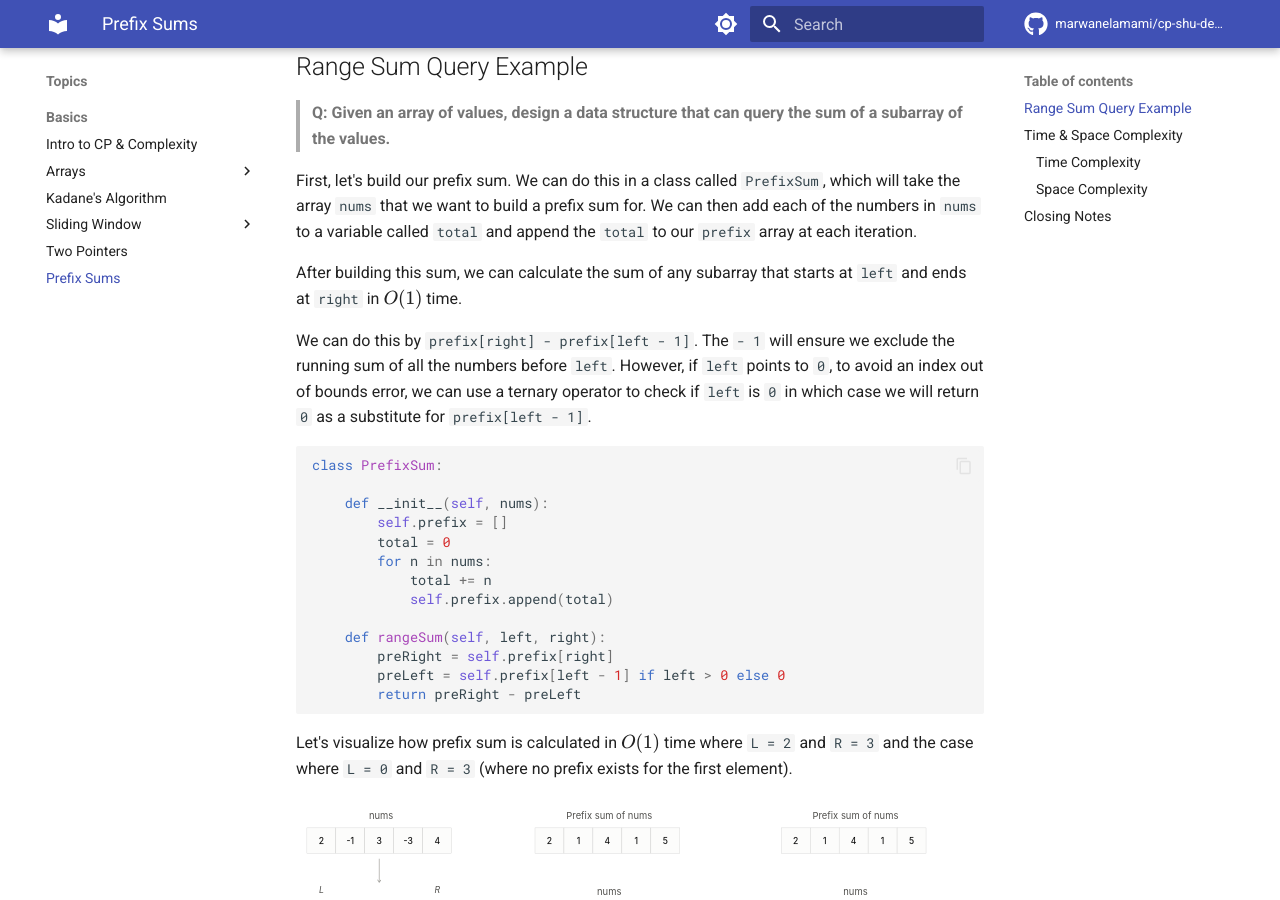
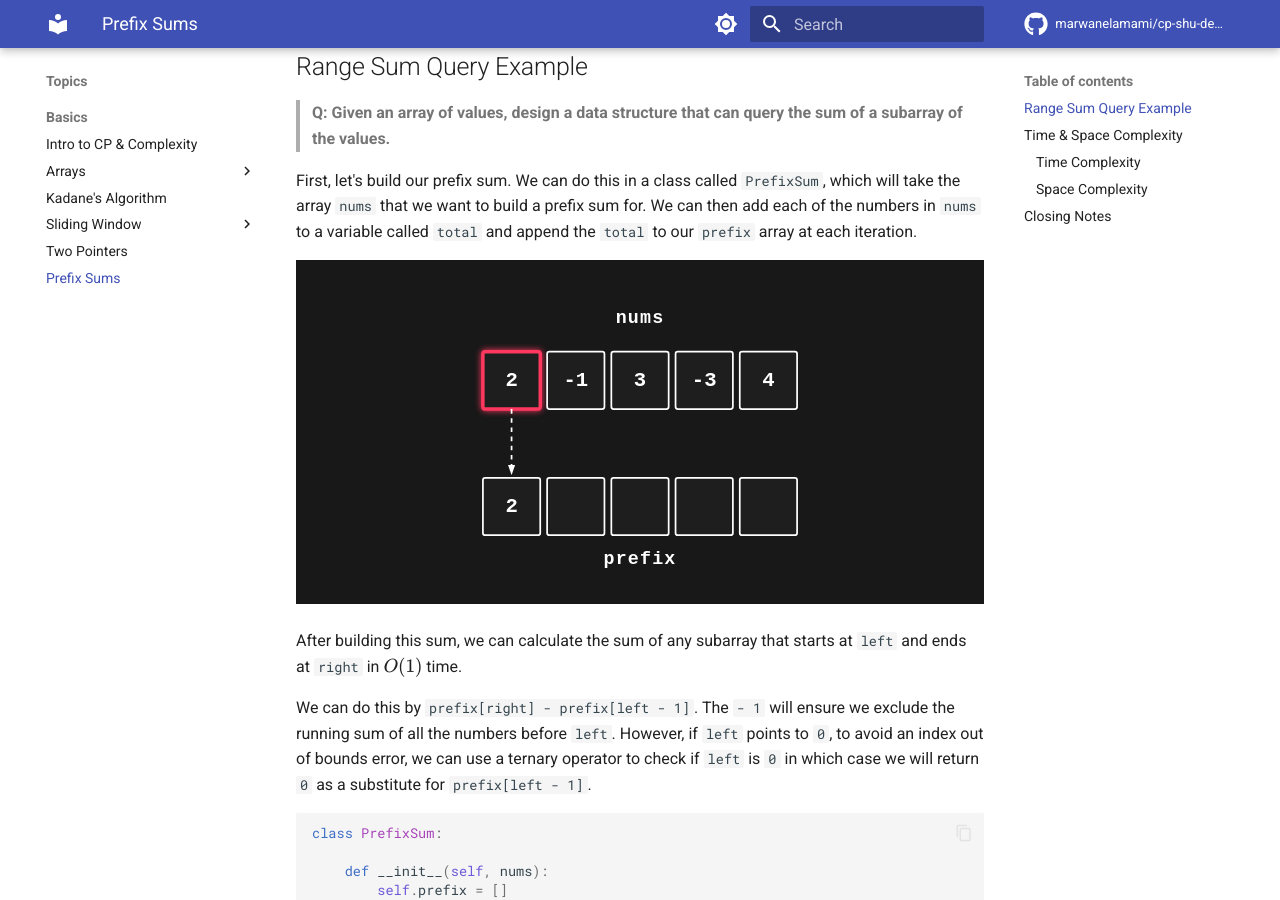
Before and after one commit to marwanelamami/cp-shu-devs, an MkDocs documentation site: the page built from docs/topics/basics/06-prefix-sums/prefix-sums.md, in a window 1280 px wide and 900 px high, scrolled down 489 px. Built offline with MkDocs 1.6.1 and Material for MkDocs 9.7.7, drawn with Linux system fonts in a browser that asks for light colours; comment, search, counter and statistics services are not loaded.

Commit message:
Added new visualization for prefix sums

```diff
--- a/docs/topics/basics/06-prefix-sums/prefix-sums.md
+++ b/docs/topics/basics/06-prefix-sums/prefix-sums.md
@@ -14,6 +14,8 @@ So, given an array `[2, -1, 3, -3, 4]`, the prefix sum array would be `[2, 1, 4,
 > **Q: Given an array of values, design a data structure that can query the sum of a subarray of the values.**
 
 First, let's build our prefix sum. We can do this in a class called `PrefixSum`, which will take the array `nums` that we want to build a prefix sum for. We can then add each of the numbers in `nums` to a variable called `total` and append the `total` to our `prefix` array at each iteration.
+
+![Building a Prefix Sum Animation](../images/prefix-sums/prefix-sums-anim.svg)
 
 After building this sum, we can calculate the sum of any subarray that starts at `left` and ends at `right` in $O(1)$ time.
 
```
Also changed, not shown: docs/topics/basics/images/prefix-sums/prefix-sums-anim.svg (added).
